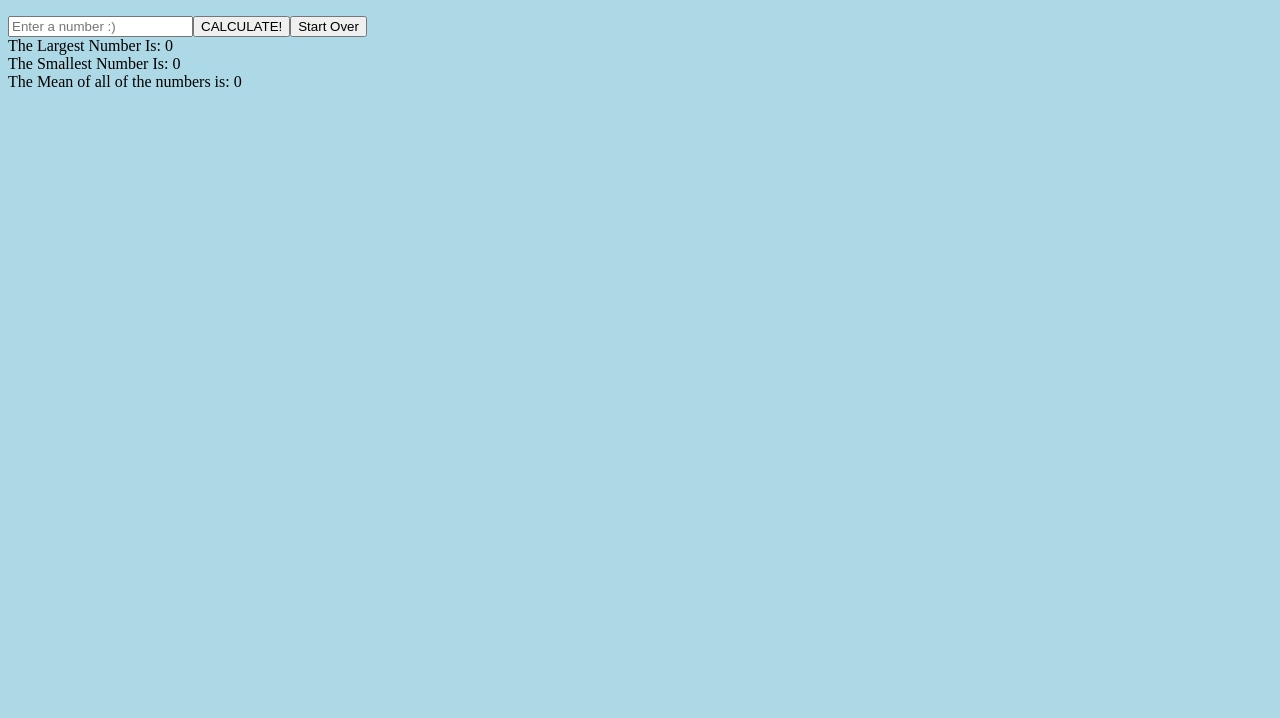
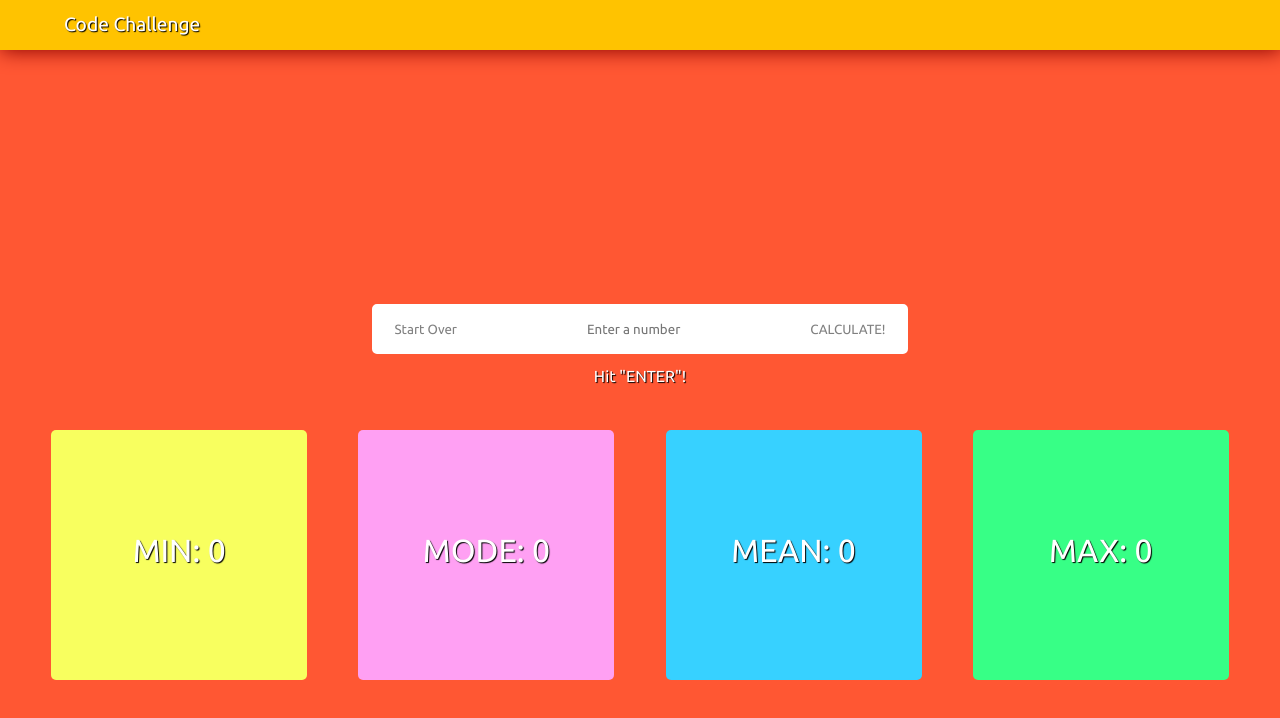
Before and after one commit to TylerLaurenceau/Code-Challenge, an Angular app: page / in a window 1280 px wide. Shown: the top 718 px of the page. Built offline with nearby package versions, Linux system fonts and the light colour scheme.

Commit message:
minor styling complete

```diff
--- a/src/app/code-challenge/code-challenge.component.html
+++ b/src/app/code-challenge/code-challenge.component.html
@@ -1,11 +1,18 @@
+<div class="title" (click) = "nextTitle()">{{currentTitle}}</div>
+
+<div class="numbersContainer">
 <ul>
-  <li *ngFor="let number of numbers">{{number}}</li>
+  <li *ngFor="let number of numbers">{{number | number}} </li>
 </ul>
+</div>
 
-<input placeholder="Enter a number :)" (keyup.enter)="submit($event)"/>
-<button (click) = "calcMax()">CALCULATE!</button>
-<button (click) = "clear()">Start Over</button>
-<div></div>
-<div class="maxNumber">The Largest Number Is: {{max}}</div>
-<div class="minNumber">The Smallest Number Is: {{min}}</div>
-<div class="meanNumber">The Mean of all of the numbers is: {{mean}}</div>
+<div class="inputContainer">
+<button class="startOver" (click) = "clear()">Start Over</button>
+<input placeholder="Enter a number" (keyup.enter)="submit($event)"/>
+<button class="calculate" (click) = "calcMax()">CALCULATE!</button>
+<div class="prompt"> Hit "ENTER"!</div>
+</div>
+<div class="minNumber">MIN: {{min}}</div>
+<div class="maxNumber">MAX: {{max}}</div>
+<div class="meanNumber">MEAN: {{fixedMean}}</div>
+<div class="modeNumber">MODE: {{mode}}</div>
--- a/src/app/code-challenge/code-challenge.component.ts
+++ b/src/app/code-challenge/code-challenge.component.ts
@@ -7,13 +7,29 @@ import { Component, OnInit } from '@angular/core';
 })
 export class CodeChallengeComponent implements OnInit {
 
-  title = "this is a test";
+  numbers = [];
+
   total = 0;
   max = 0;
   min = 0;
   mean = 0;
-  items = [1, 2, 3];
-  numbers = [];
+  fixedMean = 0;
+  mode = 0;
+
+  titles = ["Code Challenge", "Tyler Laurenceau"]
+  titleTracker = 0;
+  currentTitle = this.titles[this.titleTracker];
+
+  nextTitle(){
+    this.titleTracker = this.titleTracker + 1;
+    this.currentTitle = this.titles[this.titleTracker]
+    console.log(this.titleTracker)
+    if(this.titleTracker > 1){
+      this.titleTracker = 0;
+      this.currentTitle = this.titles[this.titleTracker]
+    }
+    setTimeout(()=>{this.nextTitle()},5000);
+  }
 
   correctSort(a , b){
     return a - b;
@@ -24,7 +40,6 @@ export class CodeChallengeComponent implements OnInit {
     (this.numbers.push(Number($event.target.value)));
     this.numbers.sort(this.correctSort)
     $event.target.value = null;
-    // console.log(this.numbers);
   }
   else{
     alert("That's not a number bro...")
@@ -36,6 +51,8 @@ export class CodeChallengeComponent implements OnInit {
     this.max = 0;
     this.min = 0;
     this.mean = 0;
+    this.fixedMean = 0;
+    this.mode = 0;
     this.numbers = [];
   }
 
@@ -59,14 +76,14 @@ export class CodeChallengeComponent implements OnInit {
     for (var i = 0; i < this.numbers.length; i++) {
       this.total = this.total + this.numbers[i];
     }
-    this.mean = this.total / this.numbers.length
+    this.mean = this.total / this.numbers.length;
+    this.fixedMean = Number(this.mean.toFixed(2))
     // console.log("the mean is: " + this.mean)
     this.calcMode();
   }
 
   maxCount = 0;
   count = 0;
-  mode = 0;
 
   calcMode() {
     for (var i = 0; i < this.numbers.length; i++) {
@@ -81,33 +98,10 @@ export class CodeChallengeComponent implements OnInit {
         this.mode = this.numbers[i];
       }
     }
-    console.log(this.mode)
   }
-
-
-
-
-
-
-
-
-  //       if( this.numbers[i] === this.numbers[i+1] ){
-  //         this.count++;
-  //         console.log(this.count)
-  //       }
-  //       if(this.count > this.topCount){
-  //         this.mode = this.numbers[i];
-  //         this.topCount = this.count;
-  //         this.count = 0;
-  //       }
-  //     }
-  //   console.log(this.mode);
-  // }
-
 
   constructor() { }
 
   ngOnInit() {
   }
-
 }
--- a/src/index.html
+++ b/src/index.html
@@ -7,6 +7,7 @@
 
   <meta name="viewport" content="width=device-width, initial-scale=1">
   <link rel="icon" type="image/x-icon" href="favicon.ico">
+<link href="https://fonts.googleapis.com/css?family=Ubuntu" rel="stylesheet">
 </head>
 <body>
   <app-root></app-root>
--- a/src/styles.css
+++ b/src/styles.css
@@ -1,10 +1,176 @@
 /* You can add global styles to this file, and also import other style files */
+  *{
+  button:focus {outline:0;}
+
+  box-sizing: border-box;
+	-moz-box-sizing: border-box;
+	-webkit-box-sizing: border-box;
+  font-family: 'Ubuntu', sans-serif;
+}
+
+html {
+    overflow: scroll;
+    overflow-x: hidden;
+}
+::-webkit-scrollbar {
+    width: 0px;  /* remove scrollbar space */
+    background: transparent;  /* optional: just make scrollbar invisible */
+}
+/* optional: show position indicator in red */
+::-webkit-scrollbar-thumb {
+    background: #FF0000;
+}
+
+input:focus {outline:none;}
+
 body{
-  background: lightblue;
+  margin: 0 !important;
+  padding: 0 !important;
+  background: #FF5733;
+}
+
+.title{
+  width:100%;
+  height:50px;
+  font-size: 120%;
+  text-align: left;
+  padding-left: 5%;
+  padding-top: 1%;
+  background: #FFC300;
+  color:white;
+  text-shadow: 1px 1px 1px black;
+  box-shadow: 1px 1px 20px darkred;
+}
+
+/*Numbers*/
+
+.numbersContainer{
+  color:white;
+  width:60%;
+  height:100px;
+  margin: auto;
+  margin-top: 7%;
+  overflow: scroll;
 }
 
 ul{
+  text-align: center;
+  overflow:auto;
+}
+
 li{
-  list-style: none;
+  display: inline-block;
+  margin-right: 5%;
+  font-size: 200%;
+  text-shadow: 1px 1px 1px black;
 }
+
+/*Numbers*/
+
+/*Input Area*/
+
+.inputContainer{
+  text-align: center;
+  margin-top: 5%;
 }
+
+input{
+  text-align: center;
+  border:1px solid white;
+  height: 50px;
+  width: 25%;
+}
+
+button:hover{
+  color:#FFC300;
+}
+
+.startOver{
+  height: 50px;
+  border-bottom-left-radius: 5px;
+  border-top-left-radius: 5px;
+  background: white;
+  border:17px solid white;
+  margin-right: -.5%;
+  color: grey;
+}
+
+.calculate{
+  height: 50px;
+  border-bottom-right-radius: 5px;
+  border-top-right-radius: 5px;
+  background: white;
+  border:17px solid white;
+  margin-left: -.5%;
+  color:grey;
+}
+
+.prompt{
+  color:white;
+  margin-top: 1%;
+  text-shadow: 1px 1px 1px black;
+}
+
+/*Input Area*/
+
+/*Answer Area*/
+
+.maxNumber{
+  height:250px;
+  width:20%;
+  text-align: center;
+  font-size: 200%;
+  margin-right: 4%;
+  margin-top: 3.5%;
+  padding-top: 8%;
+  background: #37FF86;
+  color:white;
+  border-radius: 5px;
+  text-shadow: 1px 1px 1px black;
+  float:right;
+}
+
+.meanNumber{
+  height:250px;
+  width:20%;
+  text-align: center;
+  font-size: 200%;
+  margin-right: 4%;
+  margin-top: 3.5%;
+  padding-top: 8%;
+  background: #37D1FF;
+  color:white;
+  border-radius: 5px;
+  text-shadow: 1px 1px 1px black;
+  float:right;
+}
+
+.modeNumber{
+  height:250px;
+  width:20%;
+  text-align: center;
+  font-size: 200%;
+  margin-right: 4%;
+  margin-top: 3.5%;
+  padding-top: 8%;
+  background: #FFA0F3;
+  color:white;
+  border-radius: 5px;
+  text-shadow: 1px 1px 1px black;
+  float:right;
+}
+
+.minNumber{
+  height:250px;
+  width:20%;
+  text-align: center;
+  font-size: 200%;
+  margin-left: 4%;
+  margin-top: 3.5%;
+  padding-top: 8%;
+  background: #F8FF5F;
+  color:white;
+  border-radius: 5px;
+  text-shadow: 1px 1px 1px black;
+  float:left;
+}
```
